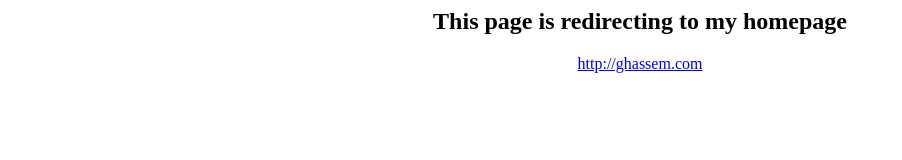
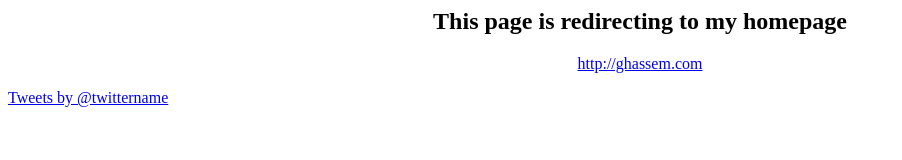
Before and after one commit to tofighi/tofighi.github.io, a plain HTML site: page index.html in a window 1280 px wide. Shown: the whole page, without its empty margins (0-902 px from the left). Drawn offline with Linux system fonts and the light colour scheme.

Commit message:
Update index.html

```diff
--- a/index.html
+++ b/index.html
@@ -10,5 +10,11 @@
 <p><a href="http://ghassem.com">http://ghassem.com</a></p>
 </center>
 
+<a class="twitter-timeline"
+      href="https://twitter.com/tofighi"
+      data-tweet-limit="5">
+Tweets by @twittername</a>
+<script async src="//platform.twitter.com/widgets.js" charset="utf-8"></script>
+
 </body>
 </html>
```
